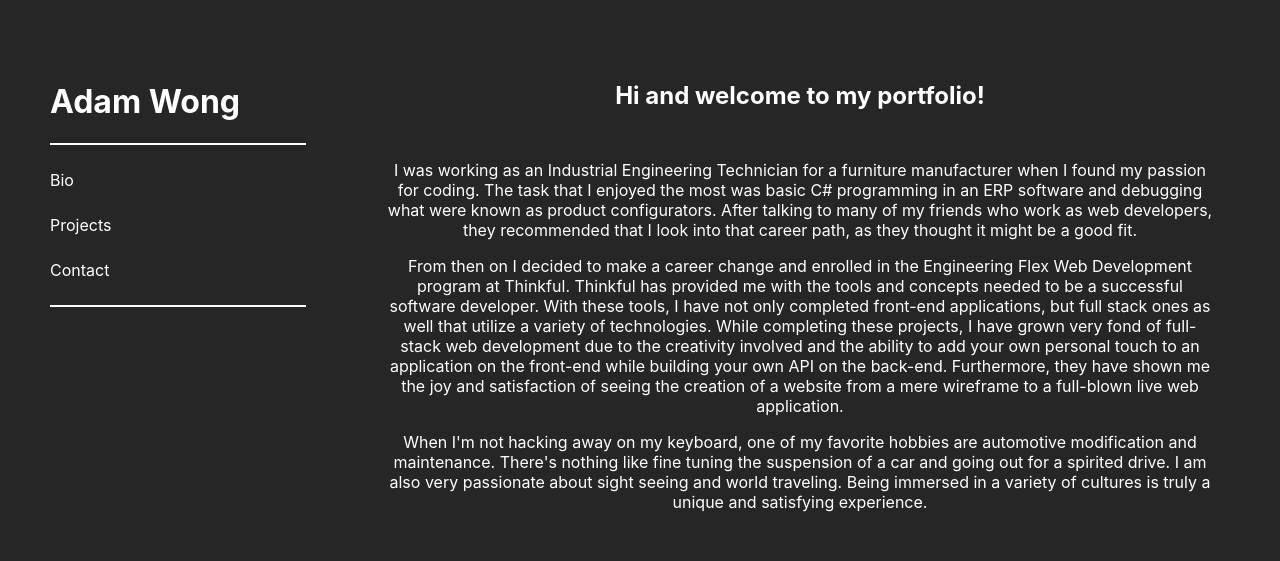
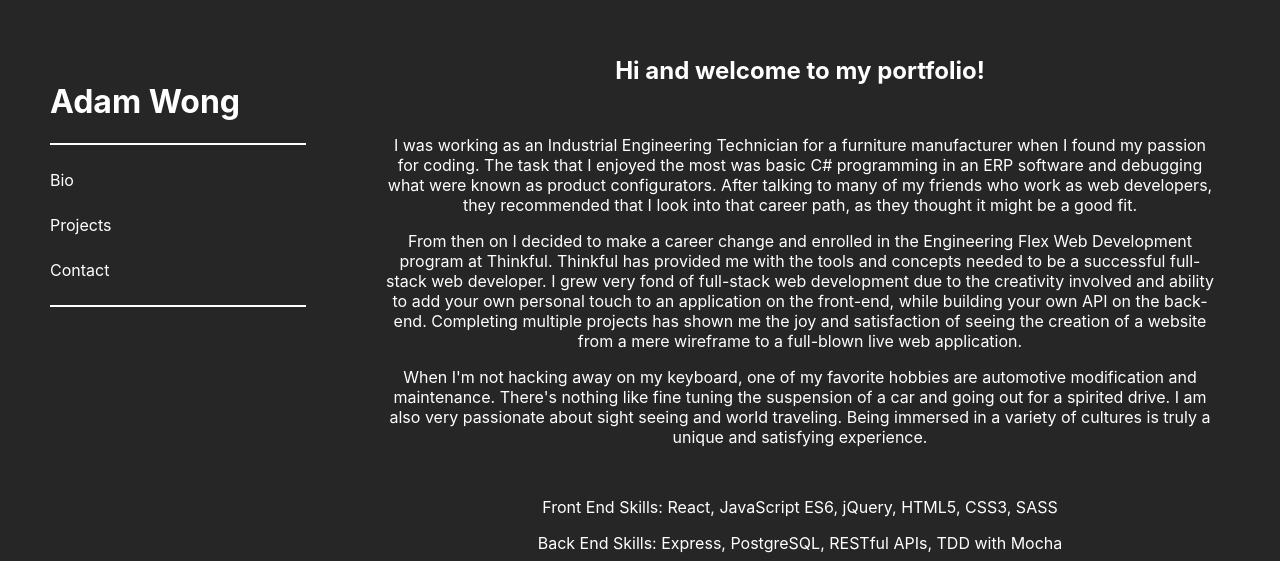
Before and after one commit to awong017/react-portfolio, a React (Create React App) app: page / in a window 1280 px wide. Shown: the part 239-800 px from the top of the page. Built offline with nearby package versions, Linux system fonts and the light colour scheme.

Commit message:
changed bio

```diff
--- a/src/Components/bio.js
+++ b/src/Components/bio.js
@@ -7,7 +7,7 @@ const Bio = Styled.div`
     display: inline-block;
     text-align: center;
     color: ${(props) => props.theme.bodyColor};
-    margin-top: 300px;
+    margin-top: 275px;
     margin-left: ${(props) => props.theme.marginLeft};
     width: ${(props) => props.theme.width};
 
@@ -21,7 +21,7 @@ const Bio = Styled.div`
 
     @media screen and (max-width: ${(props) => props.theme.desktop}) {
         display: block;
-        margin-top: 150px;
+        margin-top: 125px;
         margin-left: 0px;
         padding-left: 50px;
         padding-right: 50px;
@@ -56,11 +56,10 @@ const bio = () => {
                 </p>
                 <p className="body">
                     From then on I decided to make a career change and enrolled in the Engineering Flex Web Development program at Thinkful.
-                    Thinkful has provided me with the tools and concepts needed to be a successful software developer. With these tools, I
-                    have not only completed front-end applications, but full stack ones as well that utilize a variety of technologies. While
-                    completing these projects, I have grown very fond of full-stack web development due to the creativity involved and the ability
-                    to add your own personal touch to an application on the front-end while building your own API on the back-end. Furthermore, they
-                    have shown me the joy and satisfaction of seeing the creation of a website from a mere wireframe to a full-blown live web application.
+                    Thinkful has provided me with the tools and concepts needed to be a successful full-stack web developer. I grew very fond
+                    of full-stack web development due to the creativity involved and ability to add your own personal touch to an application
+                    on the front-end, while building your own API on the back-end. Completing multiple projects has shown me the joy and
+                    satisfaction of seeing the creation of a website from a mere wireframe to a full-blown live web application.
                 </p>
                 <p className="interests">
                     When I'm not hacking away on my keyboard, one of my favorite hobbies are automotive modification
--- a/src/Components/projects.js
+++ b/src/Components/projects.js
@@ -58,10 +58,6 @@ const Projects = Styled.div`
         padding-left: 50px;
         padding-right: 50px;
         width: initial;
-
-        .latest-project {
-            margin-top: 100px;
-        }
     }
 
     @media screen and (max-width: ${(props) => props.theme.mobile}) {
```
